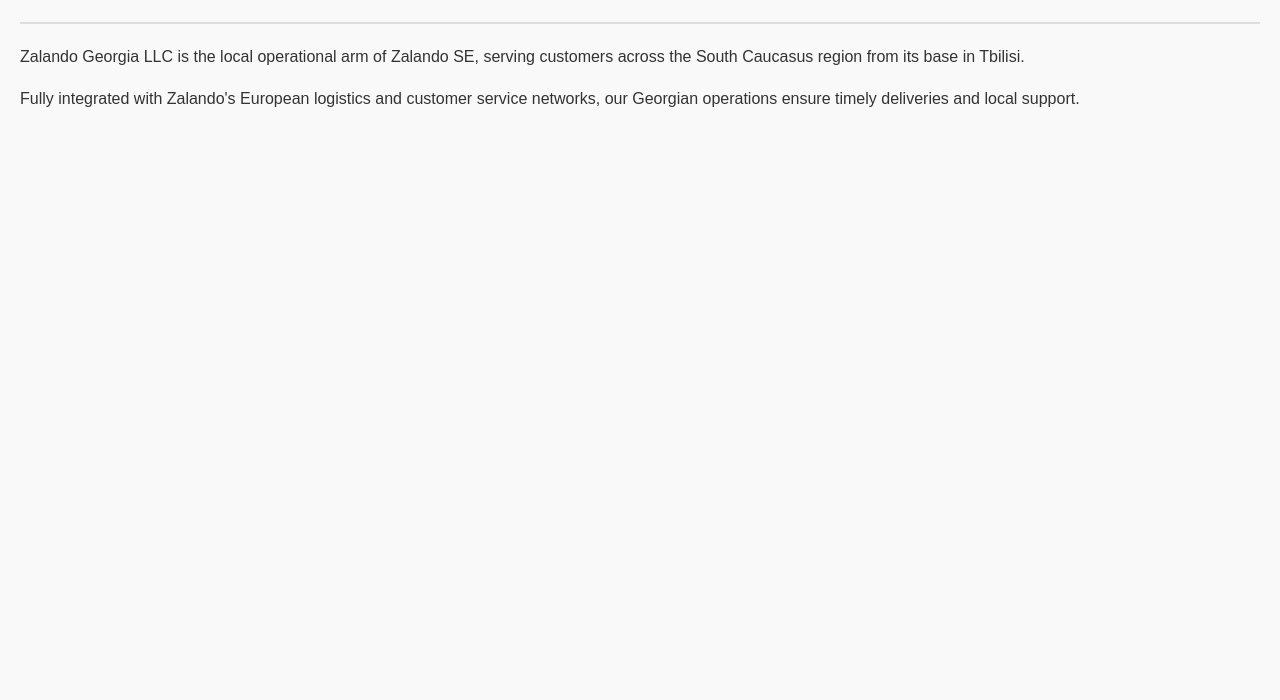
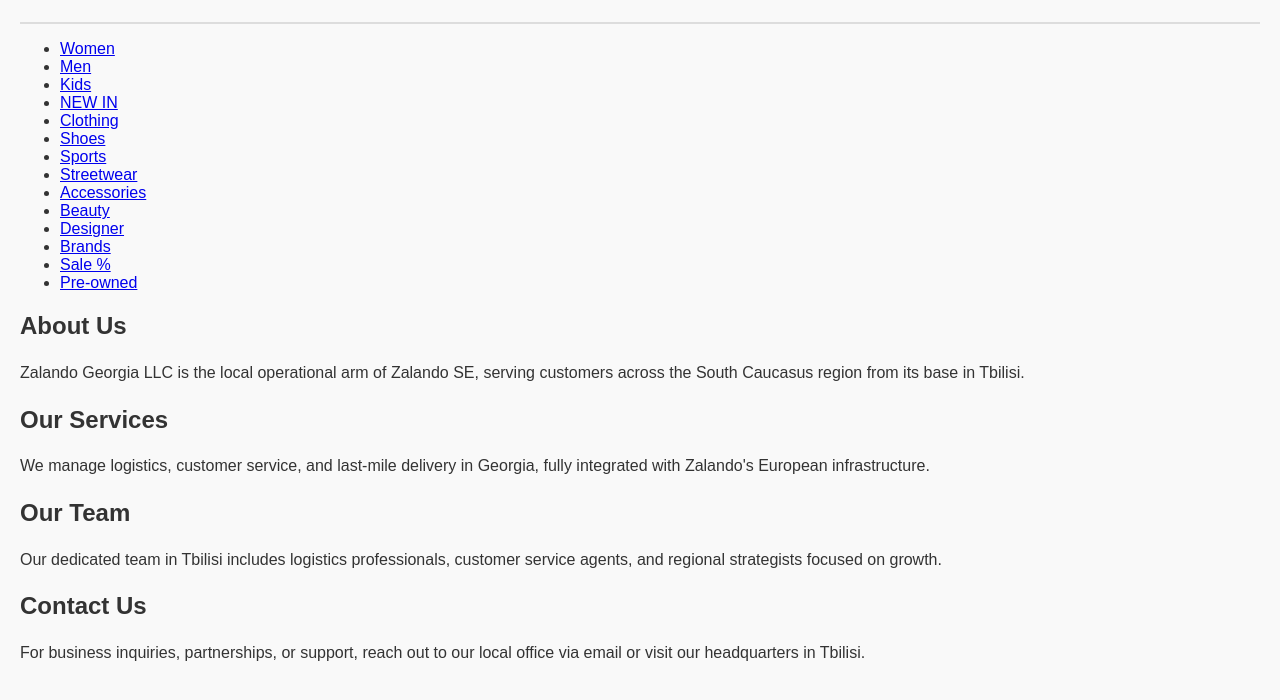
Before and after one commit to catlikesice/ZalandoGeorgia, a plain HTML site: page index.html in a window 1280 px wide. Shown: the part 68-768 px from the top of the page. Drawn offline with Linux system fonts and the light colour scheme.

Commit message:
Update index.html

```diff
--- a/index.html
+++ b/index.html
@@ -15,15 +15,57 @@
     </select>
   </header>
 
+  <nav>
+    <ul>
+      <li><a href="#women" data-en="Women" data-ka="ქალები">Women</a></li>
+      <li><a href="#men" data-en="Men" data-ka="კაცები">Men</a></li>
+      <li><a href="#kids" data-en="Kids" data-ka="ბავშვები">Kids</a></li>
+      <li><a href="#new" data-en="NEW IN" data-ka="ახალი კოლექცია">NEW IN</a></li>
+      <li><a href="#clothing" data-en="Clothing" data-ka="ტანსაცმელი">Clothing</a></li>
+      <li><a href="#shoes" data-en="Shoes" data-ka="ფეხსაცმელი">Shoes</a></li>
+      <li><a href="#sports" data-en="Sports" data-ka="სპორტი">Sports</a></li>
+      <li><a href="#streetwear" data-en="Streetwear" data-ka="ქუჩის სტილი">Streetwear</a></li>
+      <li><a href="#accessories" data-en="Accessories" data-ka="აქსესუარები">Accessories</a></li>
+      <li><a href="#beauty" data-en="Beauty" data-ka="კოსმეტიკა">Beauty</a></li>
+      <li><a href="#designer" data-en="Designer" data-ka="დიზაინერი">Designer</a></li>
+      <li><a href="#brands" data-en="Brands" data-ka="ბრენდები">Brands</a></li>
+      <li><a href="#sale" class="highlight" data-en="Sale %" data-ka="ფასდაკლება %">Sale %</a></li>
+      <li><a href="#preowned" data-en="Pre-owned" data-ka="მეორადი">Pre-owned</a></li>
+    </ul>
+  </nav>
+
   <div class="content">
-    <p data-en="Zalando Georgia LLC is the local operational arm of Zalando SE, serving customers across the South Caucasus region from its base in Tbilisi."
-       data-ka="Zalando Georgia შპს არის Zalando SE-ის ადგილობრივი ოპერაციული განყოფილება, რომელიც ემსახურება კლიენტებს სამხრეთ კავკასიის რეგიონში თბილისიდან.">
-      Zalando Georgia LLC is the local operational arm of Zalando SE, serving customers across the South Caucasus region from its base in Tbilisi.
-    </p>
-    <p data-en="Fully integrated with Zalando's European logistics and customer service networks, our Georgian operations ensure timely deliveries and local support."
-       data-ka="Zalando-ს ევროპულ ლოგისტიკურ და მომხმარებელთა მომსახურების ქსელებთან სრულად ინტეგრირებული, ჩვენი ქართული ოფისი უზრუნველყოფს დროულ მიწოდებას და ადგილობრივ მხარდაჭერას.">
-      Fully integrated with Zalando's European logistics and customer service networks, our Georgian operations ensure timely deliveries and local support.
-    </p>
+    <section id="about">
+      <h2 data-en="About Us" data-ka="ჩვენ შესახებ">About Us</h2>
+      <p data-en="Zalando Georgia LLC is the local operational arm of Zalando SE, serving customers across the South Caucasus region from its base in Tbilisi."
+         data-ka="Zalando Georgia შპს არის Zalando SE-ის ადგილობრივი ოპერაციული განყოფილება, რომელიც ემსახურება კლიენტებს სამხრეთ კავკასიის რეგიონში თბილისიდან.">
+        Zalando Georgia LLC is the local operational arm of Zalando SE, serving customers across the South Caucasus region from its base in Tbilisi.
+      </p>
+    </section>
+
+    <section id="services">
+      <h2 data-en="Our Services" data-ka="ჩვენი სერვისები">Our Services</h2>
+      <p data-en="We manage logistics, customer service, and last-mile delivery in Georgia, fully integrated with Zalando's European infrastructure."
+         data-ka="ჩვენ ვმართავთ ლოგისტიკას, მომხმარებელთა მომსახურებას და ბოლო მილის მიწოდებას საქართველოში, სრულად ინტეგრირებულად Zalando-ს ევროპულ ინფრასტრუქტურასთან.">
+        We manage logistics, customer service, and last-mile delivery in Georgia, fully integrated with Zalando's European infrastructure.
+      </p>
+    </section>
+
+    <section id="team">
+      <h2 data-en="Our Team" data-ka="ჩვენი გუნდი">Our Team</h2>
+      <p data-en="Our dedicated team in Tbilisi includes logistics professionals, customer service agents, and regional strategists focused on growth."
+         data-ka="ჩვენი ერთგული გუნდი თბილისში მოიცავს ლოგისტიკის პროფესიონალებს, მომხმარებელთა მომსახურების აგენტებს და რეგიონალურ სტრატეგებს ზრდის მიზნებისთვის.">
+        Our dedicated team in Tbilisi includes logistics professionals, customer service agents, and regional strategists focused on growth.
+      </p>
+    </section>
+
+    <section id="contact">
+      <h2 data-en="Contact Us" data-ka="დაგვიკავშირდით">Contact Us</h2>
+      <p data-en="For business inquiries, partnerships, or support, reach out to our local office via email or visit our headquarters in Tbilisi."
+         data-ka="საბიზნესო საკითხებისთვის, პარტნიორობისთვის ან დახმარებისთვის, დაუკავშირდით ჩვენს ადგილობრივ ოფისს ელ.ფოსტით ან ეწვიეთ ჩვენს ოფისს თბილისში.">
+        For business inquiries, partnerships, or support, reach out to our local office via email or visit our headquarters in Tbilisi.
+      </p>
+    </section>
   </div>
 
   <script>
```
